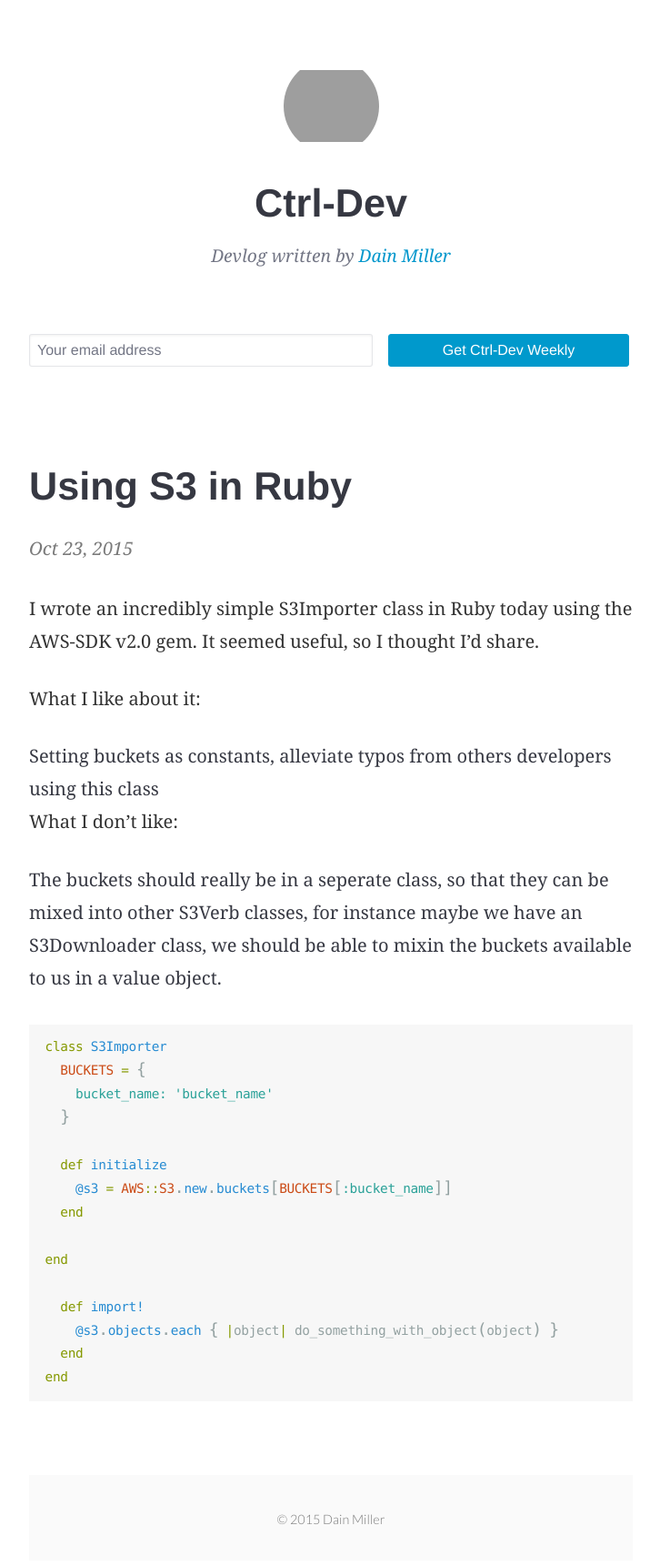
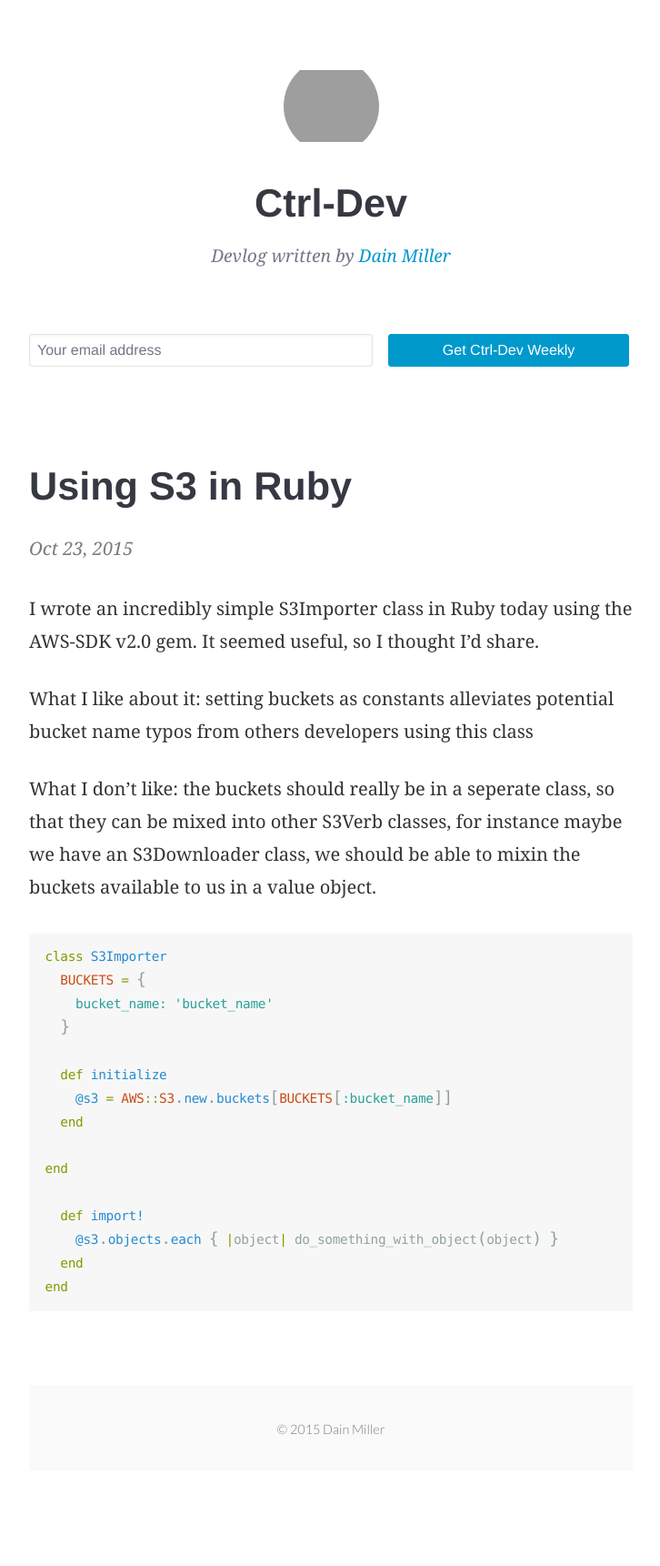
Before and after one commit to mraiur/dainmiller.github.io, a Jekyll site: the page built from _posts/2015-10-23-using-s3-in-ruby.markdown, in a window 1280 px wide. Shown: the whole page at 91% size, without its empty margins (276-1002 px from the left). Built offline with Jekyll 4.4.1, drawn with Linux system fonts in a browser that asks for light colours; after the commit the page ends 1622 px from its top, so only the background shows below that; grey boxes are pictures that could not be loaded.

Commit message:
Update 2015-10-23-using-s3-in-ruby.markdown

```diff
--- a/_posts/2015-10-23-using-s3-in-ruby.markdown
+++ b/_posts/2015-10-23-using-s3-in-ruby.markdown
@@ -7,13 +7,9 @@ summary: A simple way to interface with AWS's S3.
 ---
 I wrote an incredibly simple S3Importer class in Ruby today using the AWS-SDK v2.0 gem. It seemed useful, so I thought I'd share.
 
-What I like about it:
+What I like about it: setting buckets as constants alleviates potential bucket name typos from others developers using this class
 
-1. Setting buckets as constants, alleviate typos from others developers using this class
-
-What I don't like:
-
-1. The buckets should really be in a seperate class, so that they can be mixed into other S3Verb classes, for instance maybe we have an S3Downloader class, we should be able to mixin the buckets available to us in a value object.
+What I don't like: the buckets should really be in a seperate class, so that they can be mixed into other S3Verb classes, for instance maybe we have an S3Downloader class, we should be able to mixin the buckets available to us in a value object.
 
 {% highlight ruby %}
 class S3Importer
```
